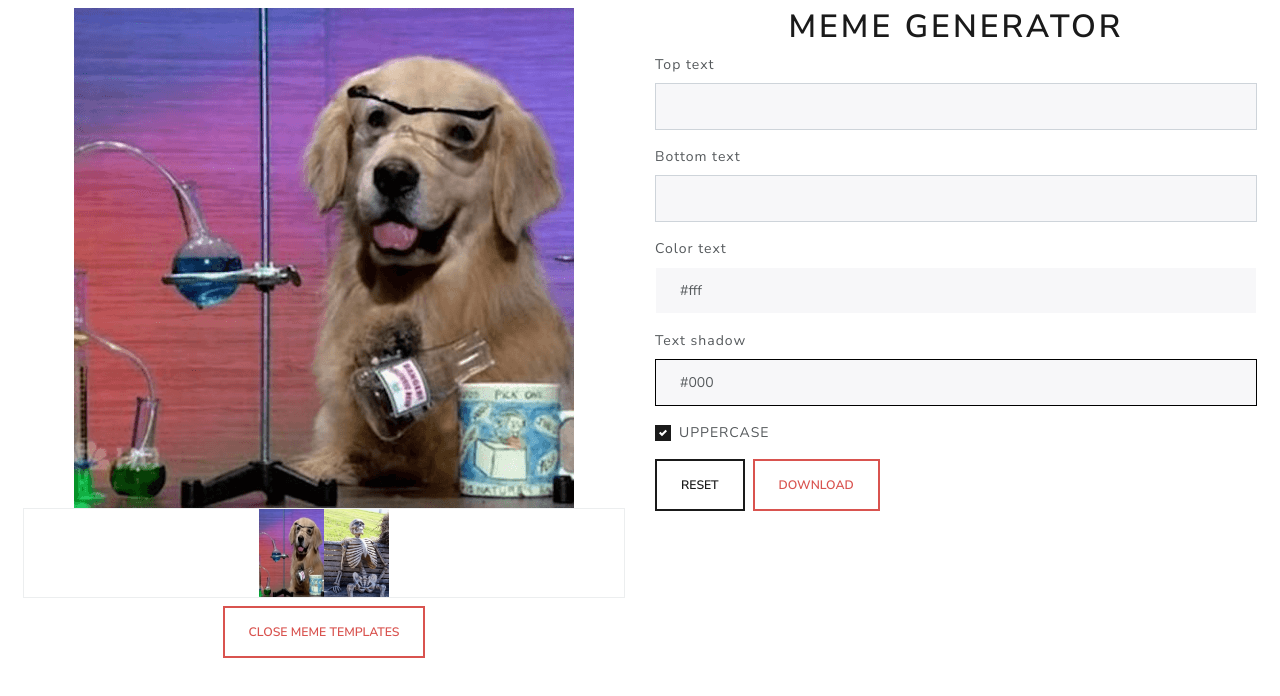
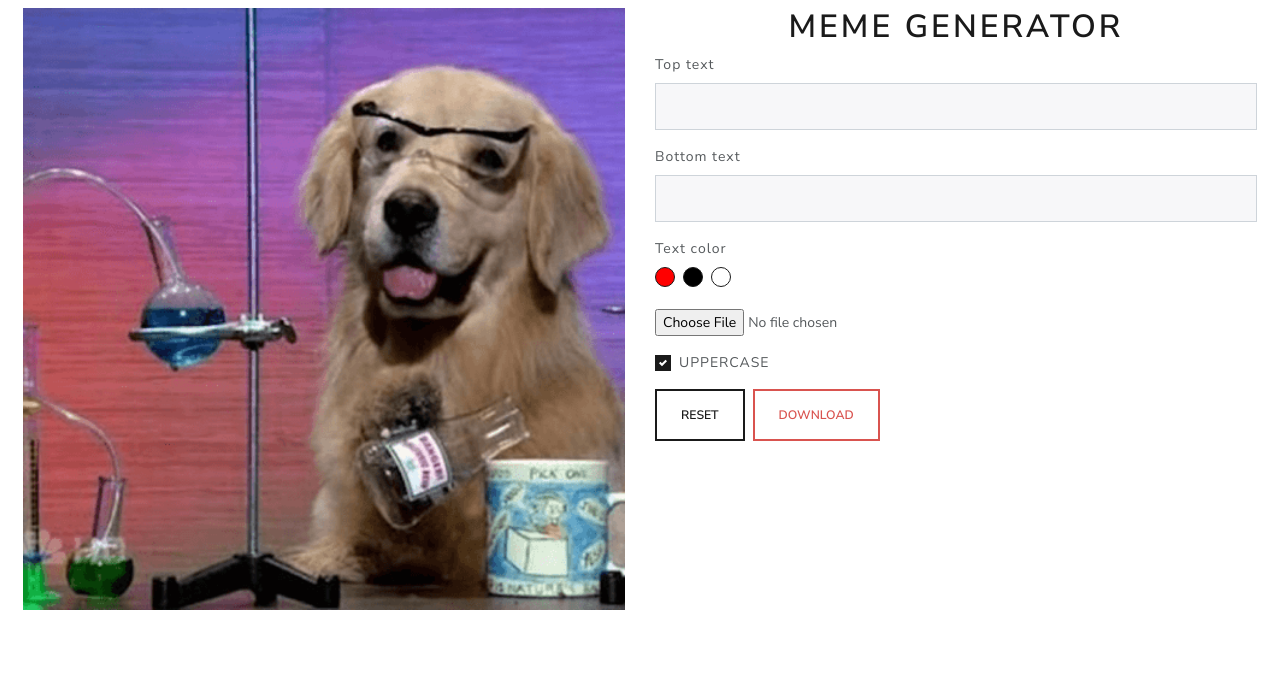
Before and after one commit to renangabriel27/meme-generator, a Vue app: page / in a window 1280 px wide. Shown: the top 696 px of the page. Built offline with nearby package versions, Linux system fonts and the light colour scheme.

Commit message:
14. Add option to select images

```diff
--- a/src/components/MemeGenerator.vue
+++ b/src/components/MemeGenerator.vue
@@ -1,35 +1,19 @@
 <template>
-  <div class="row m-2">
+  <div class="row m-0 p-2">
     <div class="col-md-6 text-center mb-4">
-      <div id="capture" class="d-block mx-auto position-relative main-content">
+      <div id="main-content" class="d-block mx-auto position-relative">
         <p class="fixed-top text" :style="textColor">
           {{ text.top }}
         </p>
 
-        <img :src="image.path"
+        <img :src="image.src"
              :alt="image.title"
              :title="image.title"
-             id="main-image"
-             class="img-fluid">
+             id="main-image">
 
         <p class="fixed-bottom text" :style="textColor">
           {{ text.bottom }}
         </p>
-      </div>
-
-      <div v-if="showGallery">
-        <meme-gallery :gallery="gallery" />
-
-          <button class="btn btn-outline-danger mt-2"
-                  @click="updateShowGallery(false)">
-            Close Meme Templates
-          </button>
-      </div>
-      <div v-else>
-        <button class="btn btn-outline-primary mt-2"
-                @click="updateShowGallery(true)">
-          View Meme Templates
-        </button>
       </div>
     </div>
 
@@ -47,19 +31,21 @@
       </div>
 
       <div class="form-group">
-        <label>Color text</label>
-        <input type="text"
-               :style="inputColorStyle"
-               class="form-control"
-               v-model="text.color">
+        <label>Text color</label><br>
+        <span v-for="(color, index) in colors" :key="index">
+          <span class="mr-2 border border-primary"
+                :style="colorStyle(color)"
+                @click="updateTextColor(color)"></span>
+        </span>
       </div>
 
       <div class="form-group">
-        <label>Text shadow</label>
-        <input type="text"
-               :style="inputShadowStyle"
-               class="form-control"
-               v-model="text.shadow">
+        <input
+          class="form-control-file"
+          accept="image/*"
+          type="file"
+          @change="previewImage($event)"
+        >
       </div>
 
       <div class="form-group">
@@ -82,89 +68,79 @@
 
 <script>
 
-import MemeGallery from './MemeGallery';
 import html2canvas from 'html2canvas';
 import FileSaver from 'file-saver';
 
 export default {
   name: 'MemeGenerator',
 
-  components: { MemeGallery },
-
   data() {
     return {
       title: 'Meme Generator',
       image: {
-        path: '',
-        title: '',
+        src: 'images/i-have-no-idea.png',
+        title: 'Dog',
       },
       text: {
         top: '',
         bottom: '',
-        color: '#fff',
-        shadow: '#000',
+        color: 'white',
         uppercase: true,
       },
-      gallery: [
-        { title: 'Dog', path: 'images/i-have-no-idea.png' },
-        { title: 'Skeleton', path: 'images/skeleton.png' },
-      ],
-      showGallery: true,
+      colors: ['red', 'black', 'white'],
     };
   },
 
   computed: {
     textColor() {
-      return {
-        color: this.text.color,
-        textTransform: this.text.uppercase ? 'uppercase' : 'lowercase',
-        textShadow: `3px 3px 3px ${this.text.shadow}`
-      };
-    },
-
-    inputColorStyle() {
-      return { border: `1px solid ${this.text.color}` };
-    },
-
-    inputShadowStyle() {
-      return { border: `1px solid ${this.text.shadow}` };
+      const uppercase = this.text.uppercase ? 'uppercase' : 'lowercase';
+      return { color: this.text.color, textTransform: uppercase };
     },
   },
 
-  mounted() {
-    this.setImage();
-    this.onUpdateImage();
-  },
-
   methods: {
-    setImage() {
-      this.updateImage(this.gallery[0]);
-    },
-
-    onUpdateImage() {
-      this.$root.$on('update-image', (image) => {
-        this.updateImage(image);
-      });
+    colorStyle(color) {
+      return {
+        width: '20px',
+        height: '20px',
+        borderRadius: '50%',
+        display: 'inline-block',
+        background: color,
+        cursor: 'pointer'
+      };
     },
 
     resetInputs() {
       this.text.top = '';
       this.text.bottom = '';
-      this.text.color = '#fff';
-      this.text.shadow = '#000';
+      this.text.color = 'white';
     },
 
     updateImage(image) {
-      this.image.path = image.path;
+      this.image.src = image.src;
       this.image.title = image.title;
     },
 
-    updateShowGallery(value) {
-      this.showGallery = value;
+    updateTextColor(color) {
+      this.text.color = color;
+    },
+
+    previewImage(event) {
+      let input = event.target;
+
+      if (input.files && input.files[0]) {
+        let render = new FileReader();
+
+        render.onload = (e) => {
+          this.image.src = e.target.result;
+        };
+
+        render.readAsDataURL(input.files[0]);
+      }
     },
 
     printImageToCanvas() {
-      return html2canvas(document.querySelector('#capture'));
+      return html2canvas(document.querySelector('#main-content'));
     },
 
     toggleTextUppercase() {
@@ -183,25 +159,24 @@ export default {
 
 <style scoped>
 
-.main-content {
-  width: 500px;
-  height: 500px;
+#main-content {
   word-wrap: break-word;
 }
 
 #main-image {
   width: 100%;
-  height: 100%;
+  height: auto;
 }
 
 .text {
   color: #fff;
   font-family: 'Passion One';
-  font-size: 40px;
-  line-height: 40px;
+  font-size: 4.5vw;
+  line-height: 3.8vw;
   padding: 5px;
   position: absolute;
   text-transform: uppercase;
+  text-shadow: 3px 3px 3px #000;
 }
 
 </style>
```
